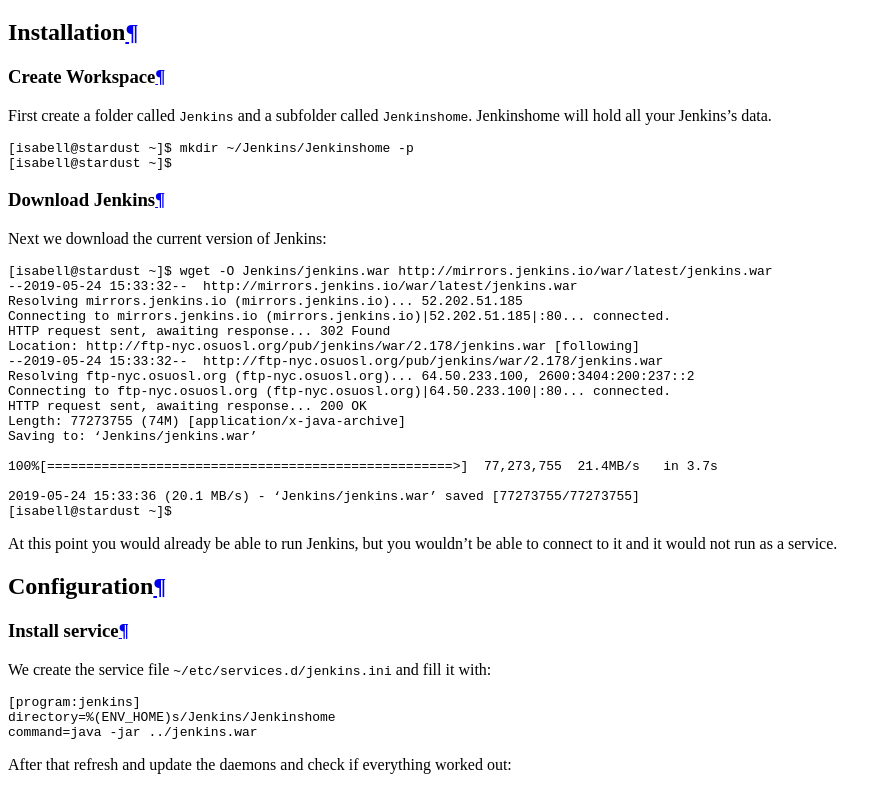
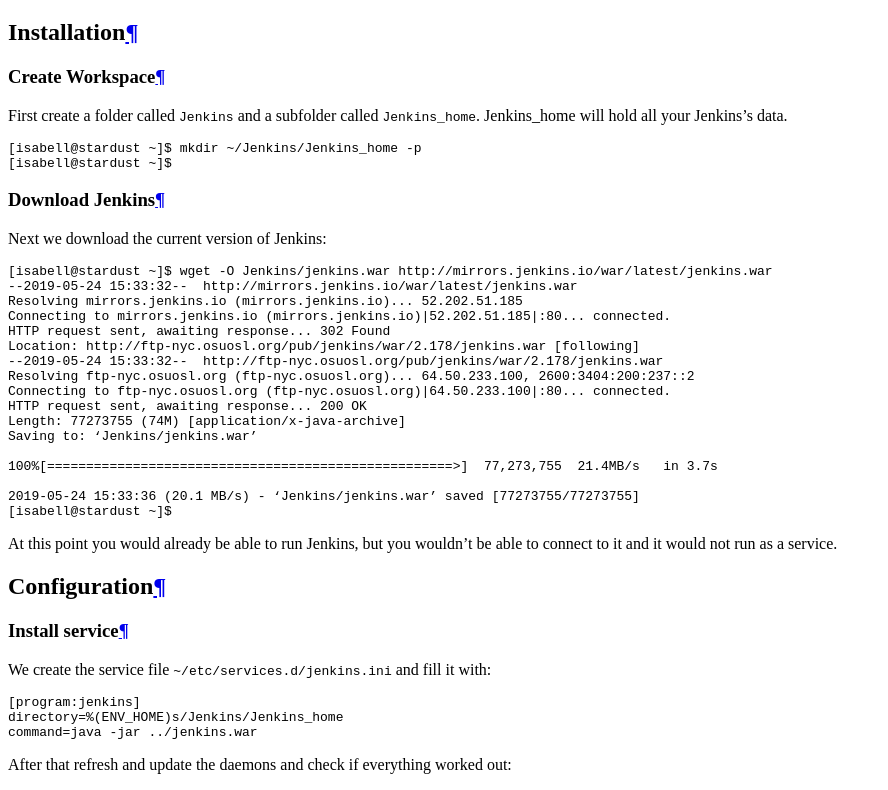
Before and after one commit to Uberspace/lab, a Sphinx documentation site: the page built from source/guide_jenkins.rst, in a window 1280 px wide and 1400 px high, scrolled down 3120 px. Shown: the part 153-943 px from the top of the window, without its empty margins (0-888 px from the left). Built offline with Sphinx 7.4.7 and the Read the Docs theme 2.0.0, drawn with Linux system fonts in a browser that asks for light colours.

Commit message:
Update guide_jenkins.rst

```diff
--- a/source/guide_jenkins.rst
+++ b/source/guide_jenkins.rst
@@ -62,12 +62,12 @@
 Create Workspace
 ----------------
 
-First create a folder called ``Jenkins`` and a subfolder called ``Jenkinshome``.
-Jenkinshome will hold all your Jenkins's data.
+First create a folder called ``Jenkins`` and a subfolder called ``Jenkins_home``.
+Jenkins_home will hold all your Jenkins's data.
 
 ::
 
- [isabell@stardust ~]$ mkdir ~/Jenkins/Jenkinshome -p
+ [isabell@stardust ~]$ mkdir ~/Jenkins/Jenkins_home -p
  [isabell@stardust ~]$
 
 
@@ -110,7 +110,7 @@
 ::
 
  [program:jenkins]
- directory=%(ENV_HOME)s/Jenkins/Jenkinshome
+ directory=%(ENV_HOME)s/Jenkins/Jenkins_home
  command=java -jar ../jenkins.war
 
 
```
